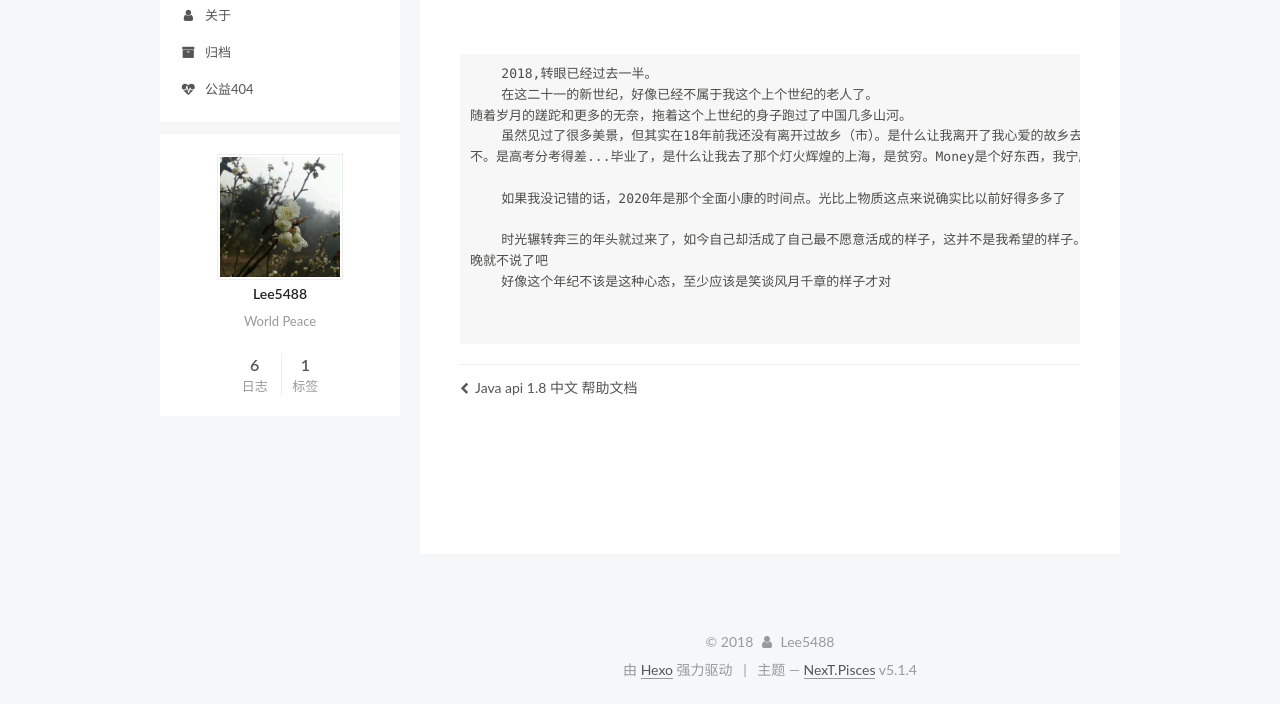
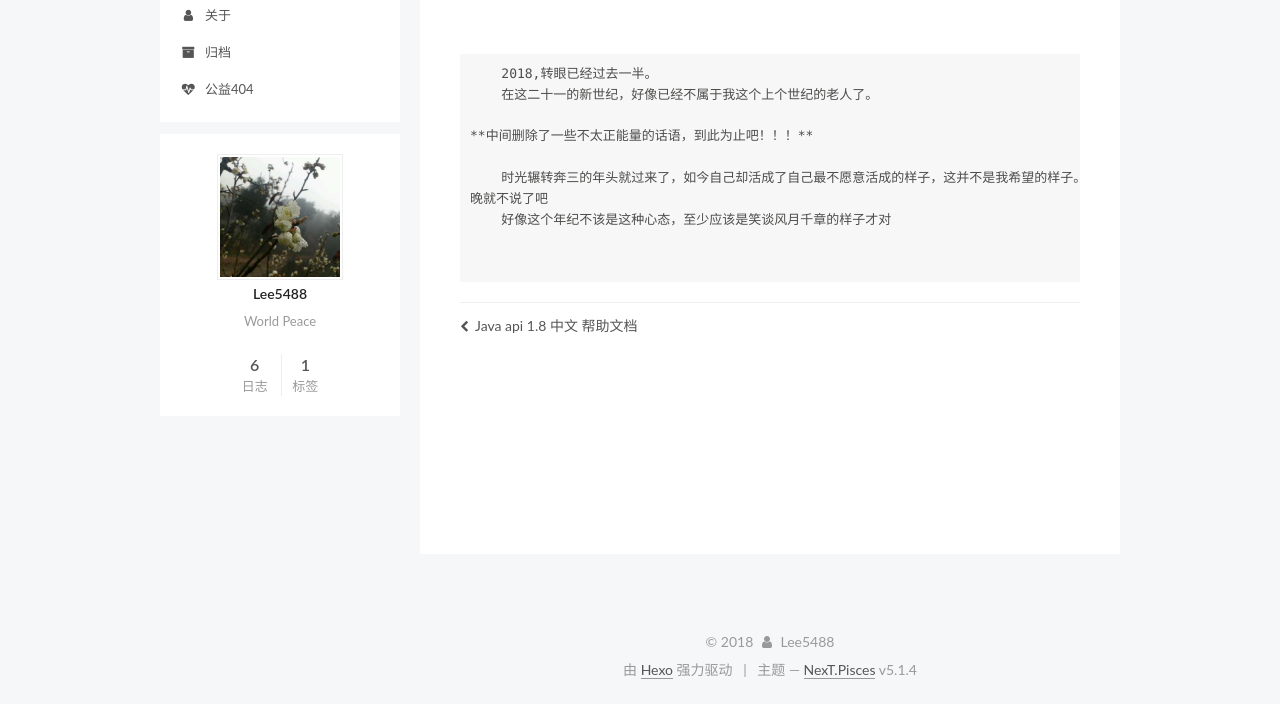
Before and after one commit to lees5488/lee5488.github.io, a plain HTML site: page 2018/08/08/2018-8-8感想/index.html in a window 1280 px wide. Shown: the part 149-853 px from the top of the page. Drawn offline with Linux system fonts and the light colour scheme.

Commit message:
Site updated: 2018-08-16 18:56:17

```diff
--- a/2018/08/08/2018-8-8感想/index.html
+++ b/2018/08/08/2018-8-8感想/index.html
@@ -79,17 +79,17 @@
 
 
 
-<meta name="description" content="2018,转眼已经过去一半。     在这二十一的新世纪，好像已经不属于我这个上个世纪的老人了。 随着岁月的蹉跎和更多的无奈，拖着这个上世纪的身子跑过了中国几多山河。     虽然见过了很多美景，但其实在18年前我还没有离开过故乡（市）。是什么让我离开了我心爱的故乡去远方,是梦吗，是理想吗？ 不。是高考分考得差...毕业了，是什么让我去了那个灯火辉煌的上海，是贫穷。Money是个好东西，我">
+<meta name="description" content="2018,转眼已经过去一半。     在这二十一的新世纪，好像已经不属于我这个上个世纪的老人了。  **中间删除了一些不太正能量的话语，到此为止吧！！！**      时光辗转奔三的年头就过来了，如今自己却活成了自己最不愿意活成的样子，这并不是我希望的样子。按部就班，循环往进的早九晚...额™ 晚就不说了吧     好像这个年纪不该是这种心态，至少应该是笑谈风月千章的样子才对">
 <meta property="og:type" content="article">
 <meta property="og:title" content="2018&#x2F;8&#x2F;8感想">
 <meta property="og:url" content="http://yoursite.com/2018/08/08/2018-8-8感想/index.html">
 <meta property="og:site_name" content="Lee5488">
-<meta property="og:description" content="2018,转眼已经过去一半。     在这二十一的新世纪，好像已经不属于我这个上个世纪的老人了。 随着岁月的蹉跎和更多的无奈，拖着这个上世纪的身子跑过了中国几多山河。     虽然见过了很多美景，但其实在18年前我还没有离开过故乡（市）。是什么让我离开了我心爱的故乡去远方,是梦吗，是理想吗？ 不。是高考分考得差...毕业了，是什么让我去了那个灯火辉煌的上海，是贫穷。Money是个好东西，我">
+<meta property="og:description" content="2018,转眼已经过去一半。     在这二十一的新世纪，好像已经不属于我这个上个世纪的老人了。  **中间删除了一些不太正能量的话语，到此为止吧！！！**      时光辗转奔三的年头就过来了，如今自己却活成了自己最不愿意活成的样子，这并不是我希望的样子。按部就班，循环往进的早九晚...额™ 晚就不说了吧     好像这个年纪不该是这种心态，至少应该是笑谈风月千章的样子才对">
 <meta property="og:locale" content="zh-Hans">
-<meta property="og:updated_time" content="2018-08-08T15:51:33.920Z">
+<meta property="og:updated_time" content="2018-08-12T14:55:20.045Z">
 <meta name="twitter:card" content="summary">
 <meta name="twitter:title" content="2018&#x2F;8&#x2F;8感想">
-<meta name="twitter:description" content="2018,转眼已经过去一半。     在这二十一的新世纪，好像已经不属于我这个上个世纪的老人了。 随着岁月的蹉跎和更多的无奈，拖着这个上世纪的身子跑过了中国几多山河。     虽然见过了很多美景，但其实在18年前我还没有离开过故乡（市）。是什么让我离开了我心爱的故乡去远方,是梦吗，是理想吗？ 不。是高考分考得差...毕业了，是什么让我去了那个灯火辉煌的上海，是贫穷。Money是个好东西，我">
+<meta name="twitter:description" content="2018,转眼已经过去一半。     在这二十一的新世纪，好像已经不属于我这个上个世纪的老人了。  **中间删除了一些不太正能量的话语，到此为止吧！！！**      时光辗转奔三的年头就过来了，如今自己却活成了自己最不愿意活成的样子，这并不是我希望的样子。按部就班，循环往进的早九晚...额™ 晚就不说了吧     好像这个年纪不该是这种心态，至少应该是笑谈风月千章的样子才对">
 
 
 
@@ -321,11 +321,8 @@
 
         <pre><code>    2018,转眼已经过去一半。
     在这二十一的新世纪，好像已经不属于我这个上个世纪的老人了。
-随着岁月的蹉跎和更多的无奈，拖着这个上世纪的身子跑过了中国几多山河。
-    虽然见过了很多美景，但其实在18年前我还没有离开过故乡（市）。是什么让我离开了我心爱的故乡去远方,是梦吗，是理想吗？
-不。是高考分考得差...毕业了，是什么让我去了那个灯火辉煌的上海，是贫穷。Money是个好东西，我宁愿一辈子做个庸俗的人，梦想着拥有
 
-    如果我没记错的话，2020年是那个全面小康的时间点。光比上物质这点来说确实比以前好得多多了
+**中间删除了一些不太正能量的话语，到此为止吧！！！**
 
     时光辗转奔三的年头就过来了，如今自己却活成了自己最不愿意活成的样子，这并不是我希望的样子。按部就班，循环往进的早九晚...额™
 晚就不说了吧
```
Also changed, not shown: index.html (+1 -4 lines).
